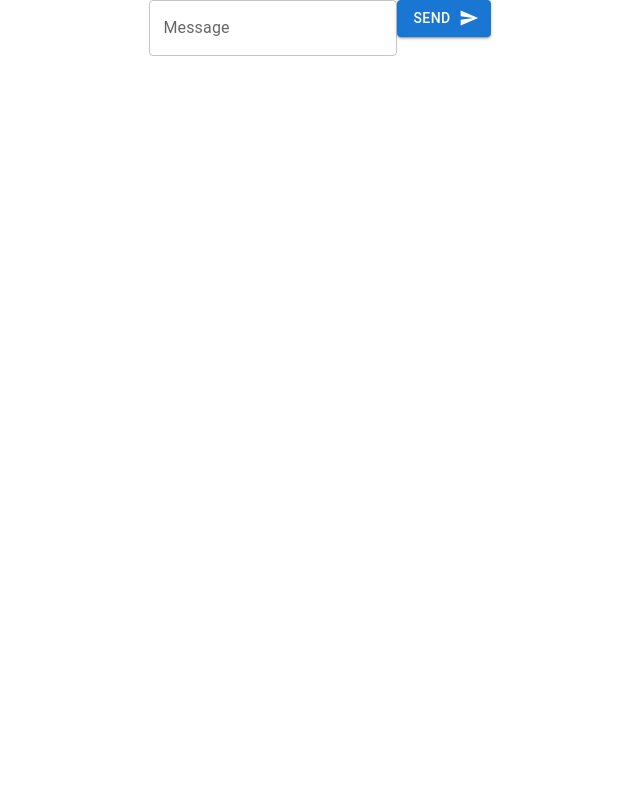
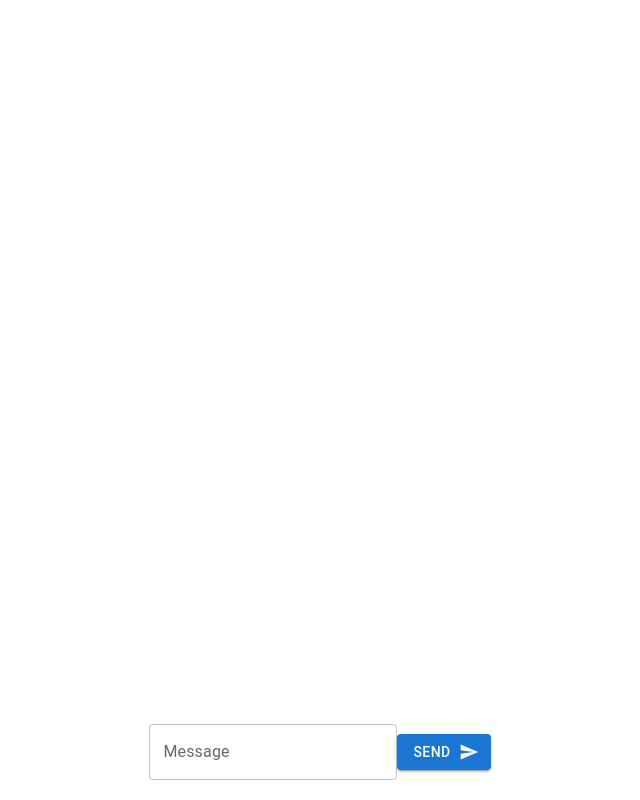
Before and after one commit to LanZie7/gb-react-msnger, a React (Create React App) app: page / in a window 1280 px wide. Shown: the whole page, without its empty margins (320-960 px from the left). Built offline with nearby package versions, Linux system fonts and the light colour scheme.

Commit message:
upd msg list and msg form styled + textfield focus + proptypes

```diff
--- a/src/App.css
+++ b/src/App.css
@@ -1,5 +1,7 @@
 .App {
   text-align: center;
+  max-height: 80%;
+  overflow: scroll;
 }
 
 .App-logo {
--- a/src/App.js
+++ b/src/App.js
@@ -1,13 +1,15 @@
 import './App.css';
-import React, {useEffect, useState} from "react";
+import React, { useEffect, useRef, useState } from "react";
 import { AUTHORS } from "./utils/constants";
 import { MessageList } from "./components/MessageList/MessageList";
 import { Form } from "./components/Form/Form";
 
-const person = "Lana";
 
 function App() {
     const[messages, setMsgs] = useState([]);
+
+    const timeout = useRef();
+    const wrapperRef = useRef();
 
     const addMsg = (addText) => {
         setMsgs([...messages, addText]);
@@ -16,28 +18,37 @@ function App() {
     const sendMsg = (sendText) => {
         addMsg({
             author: AUTHORS.person,
-            text: sendText
+            text: sendText,
+            id: `msg-${Date.now()}`,
         });
     };
 
     useEffect(() => {
-        let timeout;
         if (messages[messages.length - 1]?.author === AUTHORS.person) {
-            timeout = setTimeout(() => {
-                addMsg({ author: AUTHORS.robot, text: 'Hello, ' + AUTHORS.person + '!' });
+            timeout.current = setTimeout(() => {
+                addMsg({
+                    author: AUTHORS.robot,
+                    text: "Hello, " + AUTHORS.person + "!" ,
+                    id: `msg=${Date.now()}`,
+                });
             }, 1000);
         }
 
         return () => {
-            clearTimeout((timeout));
+            clearTimeout(timeout.current);
         };
     }, [messages]);
 
+    // const handleScroll = () => {
+    //     wrapperRef.current?.scrollTo({ x: 0, y: 0 });
+    // };
+
 
   return (
-    <div className="App">
+    <div className="App" ref={wrapperRef} style={{ overflow: "auto" }}>
       <MessageList messages={ messages } />
         <Form onSubmit={ sendMsg } />
+        {/*<button onClick={ handleScroll }>Scroll</button>*/}
     </div>
   );
 }
--- a/src/components/Form/Form.js
+++ b/src/components/Form/Form.js
@@ -1,9 +1,14 @@
-import { useState } from "react";
+import {useEffect, useRef, useState} from "react";
 import { Button, TextField } from "@mui/material";
 import SendIcon from '@material-ui/icons/Send';
 
+import './Form.styles.css';
+
+
 export const Form = ({ onSubmit }) => {
     const [value, setValue] = useState("");
+
+    const inputRef = useRef();
 
     const handleSubmit = (e) => {
         e.preventDefault();
@@ -16,8 +21,17 @@ export const Form = ({ onSubmit }) => {
         setValue(e.target.value);
     };
 
+    useEffect(() => {
+        console.log("did mount", inputRef);
+        inputRef.current?.focus();
+
+        return () => {
+            console.log("will mount");
+        };
+    }, []);
+
     return (
-        <form onSubmit={ handleSubmit }>
+        <form className="msgForm" onSubmit={ handleSubmit }>
             <TextField
                 id="outlined-basic"
                 label="Message"
@@ -25,8 +39,9 @@ export const Form = ({ onSubmit }) => {
                 value={ value }
                 onChange={ handleChange }
                 type="text"
+                ref={ inputRef }
             />
-            <Button type="submit" variant="contained" endIcon={<SendIcon />}>Send</Button>
+            <Button className="sendBtn" type="submit" variant="contained" endIcon={<SendIcon />}>Send</Button>
         </form>
     );
 };
--- /dev/null
+++ b/src/components/Form/Form.styles.css
@@ -0,0 +1,18 @@
+.msgForm {
+    display: flex;
+    justify-content: center;
+    align-items: center;
+    margin-top: 20px;
+    margin-bottom: 20px;
+    bottom: 0;
+    z-index: 1;
+    background-color: white;
+    width: 100%;
+    position: fixed;
+
+}
+
+.sendBtn {
+    margin-left: 20px;
+
+}
--- a/src/components/MessageList/MessageList.styles.css
+++ b/src/components/MessageList/MessageList.styles.css
@@ -5,4 +5,5 @@
 .messageList {
     color: darkgreen;
     text-shadow: 3px 5px 6px #6C9, -6px -7px 6px #D9FFA7;
+    max-height: 90vh;
 }
```
Also changed, not shown: src/components/Message/Message.js (+9 -0 lines).
